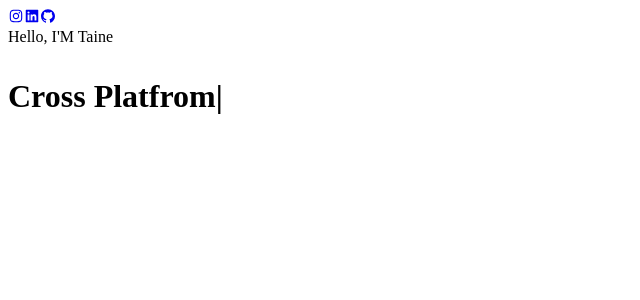
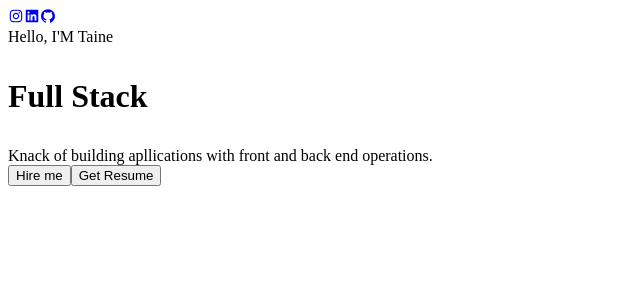
Before and after one commit to taine-rasmussen/portfolio-v2, a React (Create React App) app: page / in a window 1280 px wide. Shown: the top 300 px of the page, without its empty margins (0-640 px from the left). Built offline with nearby package versions, Linux system fonts and the light colour scheme.

Commit message:
added mark up for profile contact/resume

```diff
--- a/src/Components/Home/Profile.js
+++ b/src/Components/Home/Profile.js
@@ -44,7 +44,20 @@
                   ]}
                 />
               </h1>
+              <span className='profile-role-tagline'>
+                Knack of building apllications with front and back end operations.
+              </span>
             </span>
+          </div>
+          <div className='profile-options'>
+            <button className='btn primary-btn'>
+              Hire me
+            </button>
+            <a href='Link to resmue will for here' download='Taine Rasmussen.pdf'>
+              <button className='btn highlighted-btn'>
+                Get Resume
+              </button>
+            </a>
           </div>
         </div>
       </div>
```
